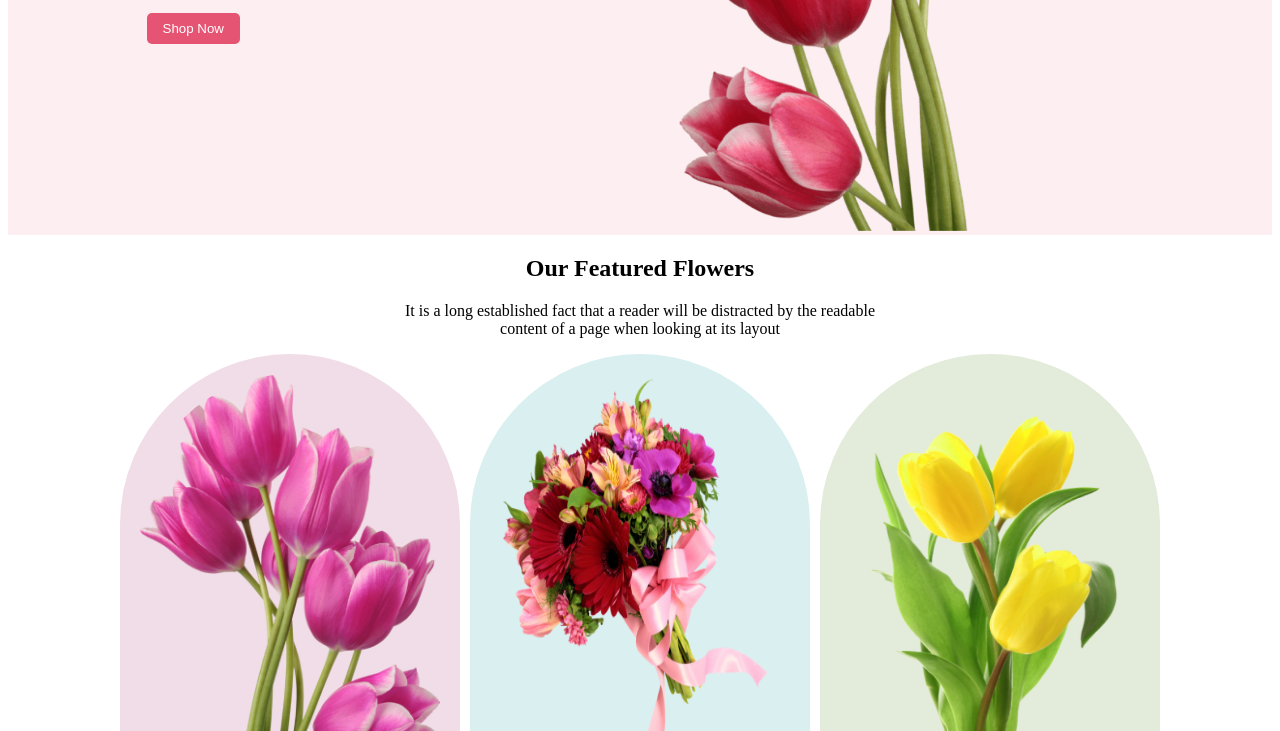
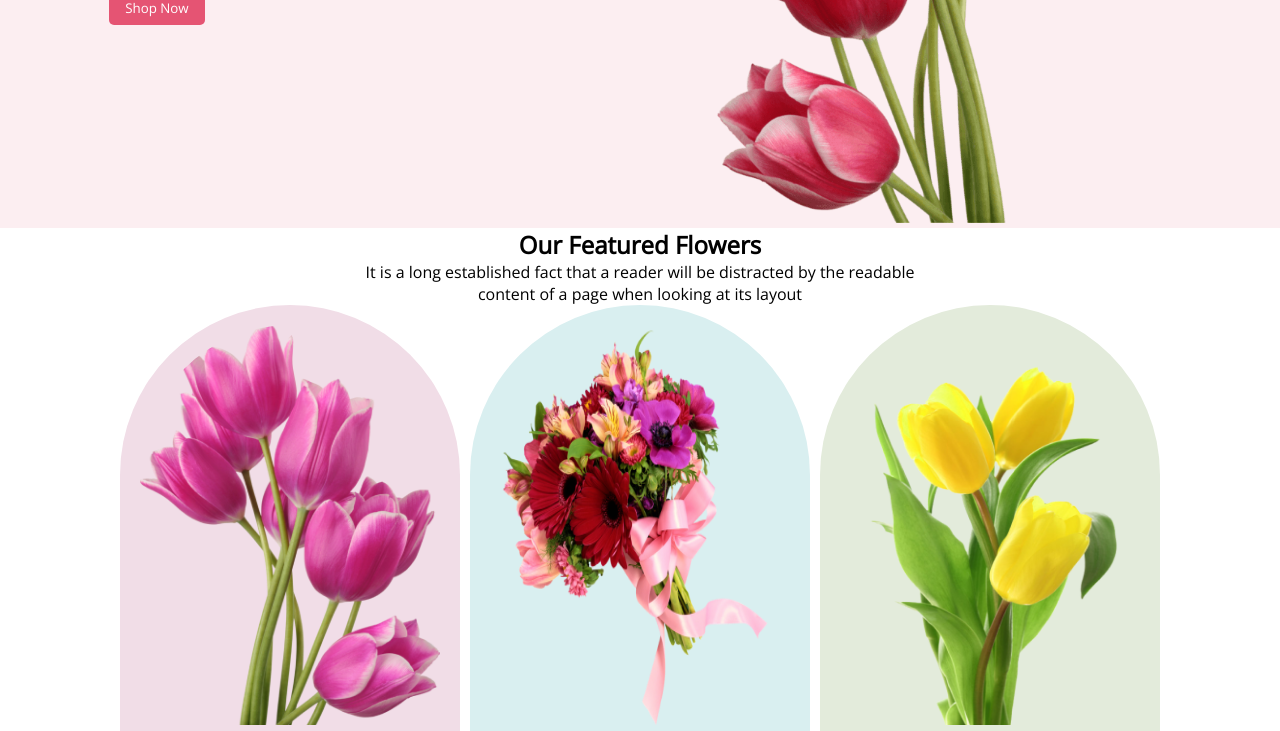
Before and after one commit to smlimonparvez/flower-shop-assignment, a plain HTML site: page index.html in a window 1280 px wide. Shown: the part 377-1108 px from the top of the page. Drawn offline with nearby package versions, Linux system fonts and the light colour scheme.

Commit message:
font added

```diff
--- a/index.html
+++ b/index.html
@@ -5,6 +5,10 @@
     <meta charset="UTF-8">
     <meta name="viewport" content="width=device-width, initial-scale=1.0">
     <title>Flower Shop</title>
+    <link rel="preconnect" href="https://fonts.googleapis.com">
+    <link rel="preconnect" href="https://fonts.gstatic.com" crossorigin>
+    <link href="https://fonts.googleapis.com/css2?family=Open+Sans:wght@300&family=Pacifico&display=swap"
+        rel="stylesheet">
     <link rel="stylesheet" href="style.css">
 </head>
 
--- a/style.css
+++ b/style.css
@@ -1,5 +1,10 @@
 /* universal css */
-* {}
+* {
+    font-family: 'Open Sans', sans-serif;
+    margin: 0;
+    padding: 0;
+    scroll-behavior: smooth;
+}
 
 /* hero sectoin */
 .hero-section {
```
